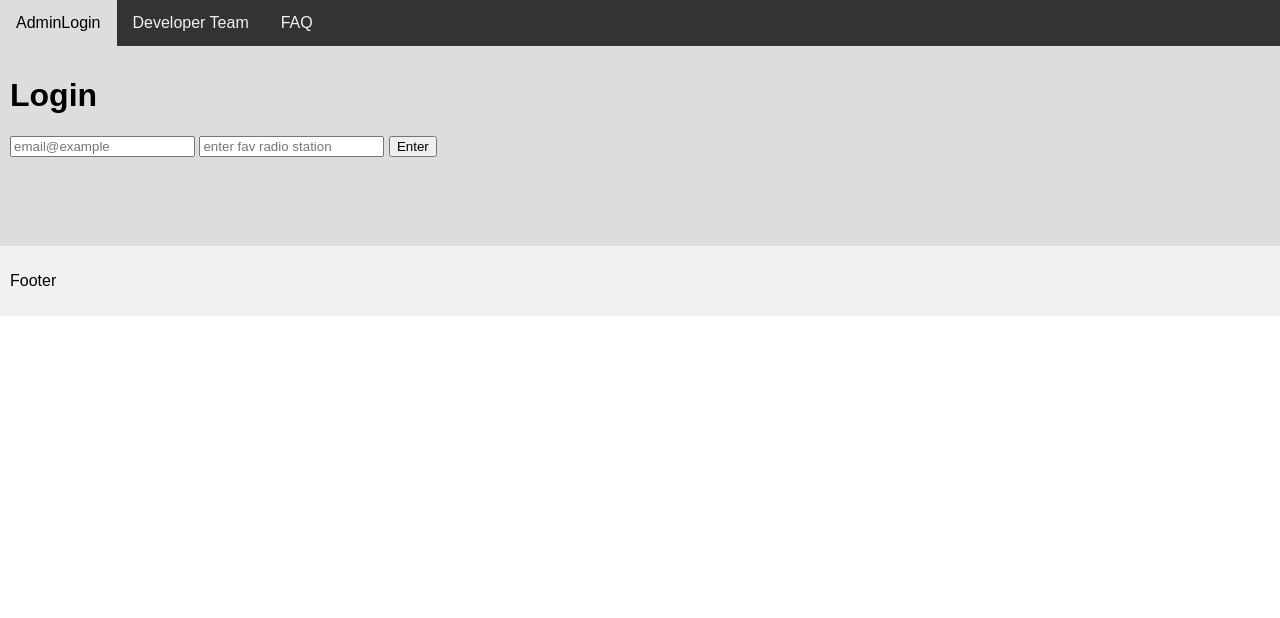
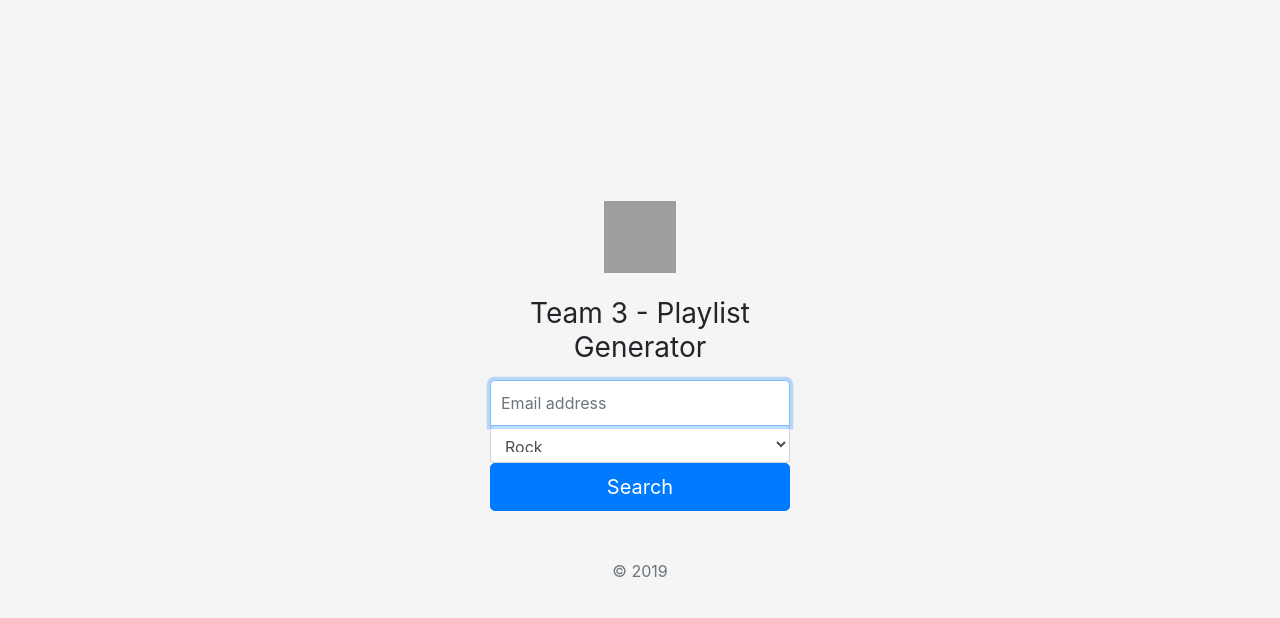
Before and after one commit to cmdavidson546/SW411-Spotify-Playlist-Project, a website: page index.html in a window 1280 px wide. Drawn offline with nearby package versions, Linux system fonts and the light colour scheme; grey boxes are pictures that could not be loaded.

Commit message:
v.5
Adds Bootstrap, and 'public static' folder

```diff
--- a/index.html
+++ b/index.html
@@ -1,82 +1,57 @@
-<!DOCTYPE html>
-<html>
+<!doctype html>
+<html lang="en">
+  <head>
+    <meta charset="utf-8">
+    <meta name="viewport" content="width=device-width, initial-scale=1, shrink-to-fit=no">
+    <meta name="description" content="">
+    <meta name="author" content="Mark Otto, Jacob Thornton, and Bootstrap contributors">
+    <meta name="generator" content="Jekyll v3.8.5">
+    <title>Playlist Generator</title>
 
-    <head>
-        <meta charset="utf-8">
-        <meta name="viewport" content="width=device-width, initial-scale=1">
-        <title>Team3-Playlist</title>
+    <link rel="canonical" href="https://getbootstrap.com/docs/4.3/examples/sign-in/">
 
-         <style type="text/css">
+    <link rel="stylesheet" href="https://maxcdn.bootstrapcdn.com/bootstrap/4.0.0/css/bootstrap.min.css" integrity="sha384-Gn5384xqQ1aoWXA+058RXPxPg6fy4IWvTNh0E263XmFcJlSAwiGgFAW/dAiS6JXm" crossorigin="anonymous">
 
-            * {
-              box-sizing: border-box;
-              font-family: Arial, Helvetica, sans-serif;
-            }
 
-            body {
-              margin: 0;
-              font-family: Arial, Helvetica, sans-serif;
-            }
+    <style>
+      .bd-placeholder-img {
+        font-size: 1.125rem;
+        text-anchor: middle;
+        -webkit-user-select: none;
+        -moz-user-select: none;
+        -ms-user-select: none;
+        user-select: none;
+      }
 
-            /* Style the top navigation bar */
-            .topnav {
-              overflow: hidden;
-              background-color: #333;
-            }
+      @media (min-width: 768px) {
+        .bd-placeholder-img-lg {
+          font-size: 3.5rem;
+        }
+      }
+    </style>
+    <!-- Custom styles for this template -->
+    <link href="styled.css" rel="stylesheet">
+  </head>
+  <body class="text-center">
+    <form action="/" class="form-signin" method="POST">
+        <img class="mb-4" src="arc.jpg" alt="" width="72" height="72">
+        <h1 class="h3 mb-3 font-weight-normal">Team 3 - Playlist Generator</h1>
+        <label for="inputEmail" class="sr-only">Email address</label>
+        <input type="email" name="email" id="inputEmail" class="form-control" placeholder="Email address" required autofocus>
+        <label for="inputPassword" class="sr-only">Search Radio Stations</label>
 
-            /* Style the topnav links */
-            .topnav a {
-              float: left;
-              display: block;
-              color: #f2f2f2;
-              text-align: center;
-              padding: 14px 16px;
-              text-decoration: none;
-            }
+        <select name = "dropdown" id="inputPassword" class="form-control">
+            <option value = "Rock" selected>Rock</option>
+            <option value = "Jazz">Jazz</option>
+            <option value = "HipHop">Hip Hop</option>
+         </select>
 
-            /* Change color on hover */
-            .topnav a:hover {
-              background-color: #ddd;
-              color: black;
-            }
+     <!--   NEED TO HAVE SPELLCHECK/ERROR CATCH TO DEPLOY THIS
+<input type="text" name="station" id="inputPassword" class="form-control" placeholder="Search Word (e.g., Rock, Jazz)" required> -->
 
-            /* Style the content */
-            .content {
-              background-color: #ddd;
-              padding: 10px;
-              height: 200px; /* Should be removed. Only for demonstration */
-            }
 
-            /* Style the footer */
-            .footer {
-              background-color: #f1f1f1;
-              padding: 10px;
-            }
-
-        </style>
-
-    </head>
-    <body>
-        <div class="topnav">
-            <a href="#">AdminLogin</a>
-            <a href="#">Developer Team</a>
-            <a href="#">FAQ</a>
-        </div>
-        <div class="content">
-            <h1>Login</h1>
-
-         <!--   <a href="userpreferences.html"><button>Go To Preferences</button></a> -->
-
-            <form action="/" method="post">
-                <input type="email" name="email" placeholder="email@example">
-                <input type="text" name="station" placeholder="enter fav radio station">
-                <button type="submit" name="submit">Enter</button>
-
-            </form>
-        </div>
-        <div class="footer">
-            <p>Footer</p>
-        </div>
-
-    </body>
+        <button class="btn btn-lg btn-primary btn-block" type="submit">Search</button>
+        <p class="mt-5 mb-3 text-muted">&copy; 2019</p>
+    </form>
+</body>
 </html>
--- /dev/null
+++ b/styled.css
@@ -0,0 +1,44 @@
+html,
+body {
+  height: 100%;
+}
+
+body {
+  display: -ms-flexbox;
+  display: flex;
+  -ms-flex-align: center;
+  align-items: center;
+  padding-top: 40px;
+  padding-bottom: 40px;
+  background-color: #f5f5f5;
+}
+
+.form-signin {
+  width: 100%;
+  max-width: 330px;
+  padding: 15px;
+  margin: auto;
+}
+.form-signin .checkbox {
+  font-weight: 400;
+}
+.form-signin .form-control {
+  position: relative;
+  box-sizing: border-box;
+  height: auto;
+  padding: 10px;
+  font-size: 16px;
+}
+.form-signin .form-control:focus {
+  z-index: 2;
+}
+.form-signin input[type="email"] {
+  margin-bottom: -1px;
+  border-bottom-right-radius: 0;
+  border-bottom-left-radius: 0;
+}
+.form-signin input[type="password"] {
+  margin-bottom: 10px;
+  border-top-left-radius: 0;
+  border-top-right-radius: 0;
+}
```
Also changed, not shown: playlist.js (+18 -52 lines), 1 other file.
